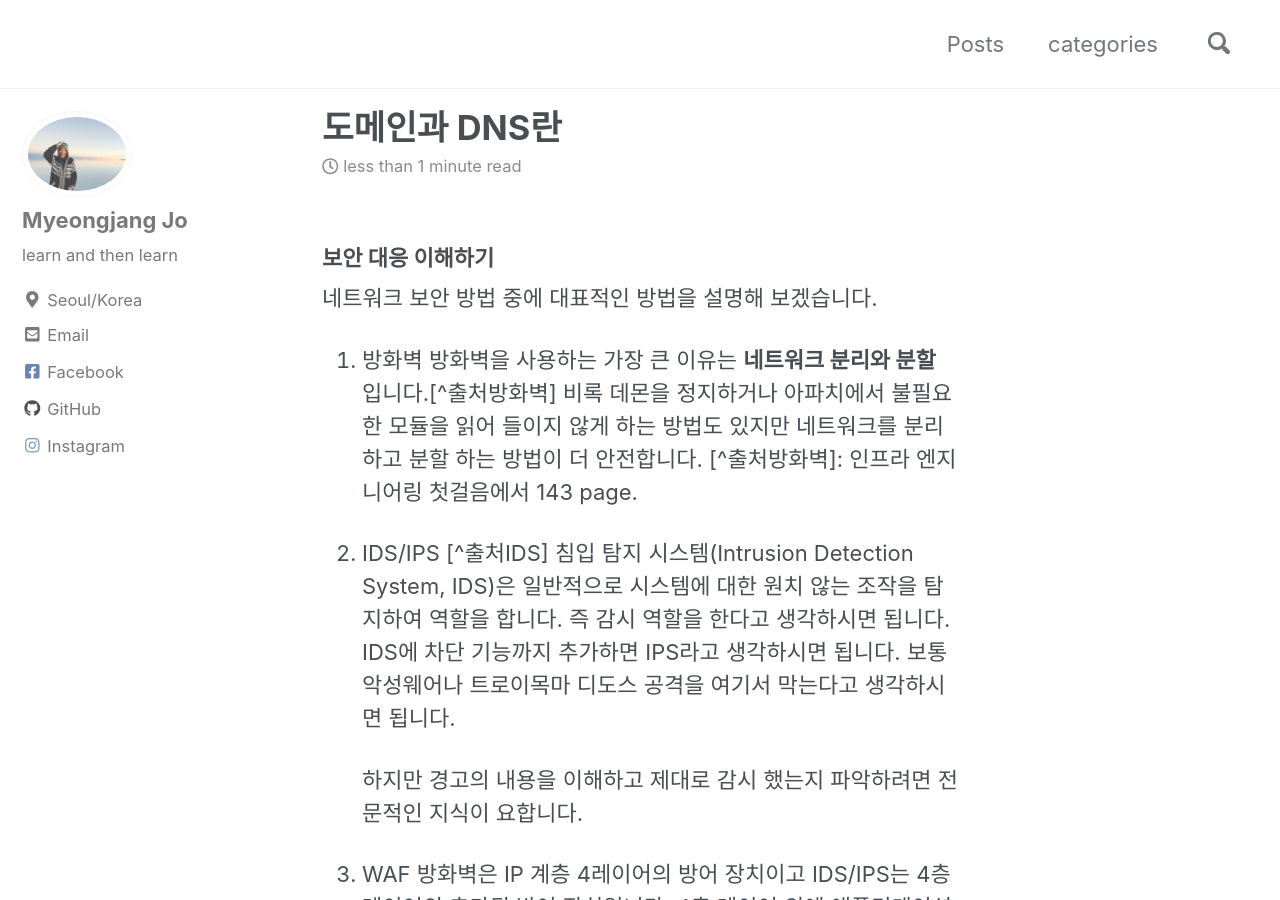
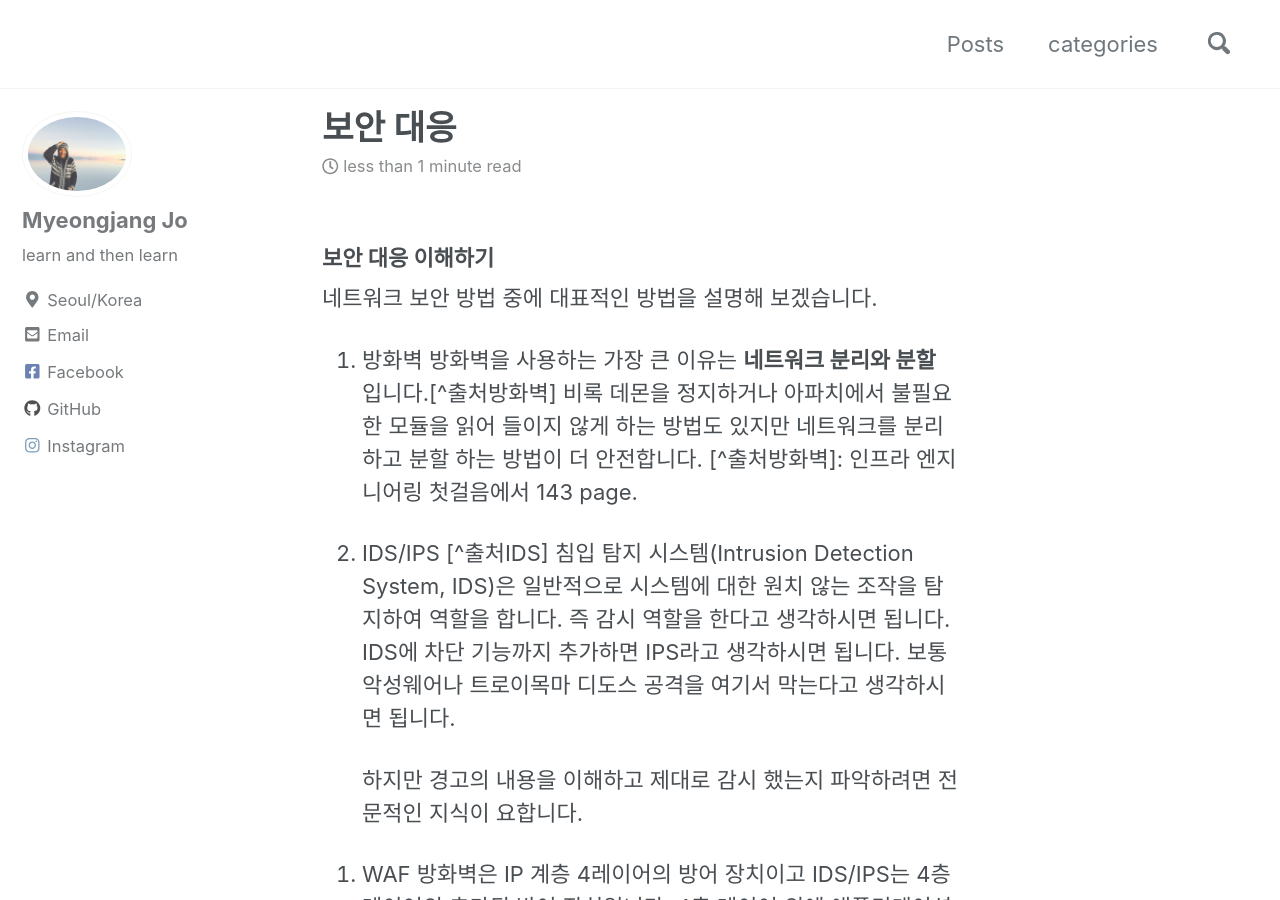
Before and after one commit to josephmjjo/josephmjjo.github.io, a Jekyll site: the page built from _posts/2020-01-06-보안대응.md, in a window 1280 px wide and 900 px high. Built offline with Jekyll 4.4.1, drawn with Linux system fonts in a browser that asks for light colours; cached includes are drawn as plain includes; nearby versions of some CDN libraries.

Commit message:
edit title

```diff
--- a/_posts/2020-01-06-보안대응.md
+++ b/_posts/2020-01-06-보안대응.md
@@ -1,5 +1,5 @@
 ---
-title:  "도메인과 DNS란"
+title: "보안 대응"
 search: true
 categories:
   - Network
```
Also changed, not shown: other parts of _posts/2020-01-06-보안대응.md (+1 -1 lines).
